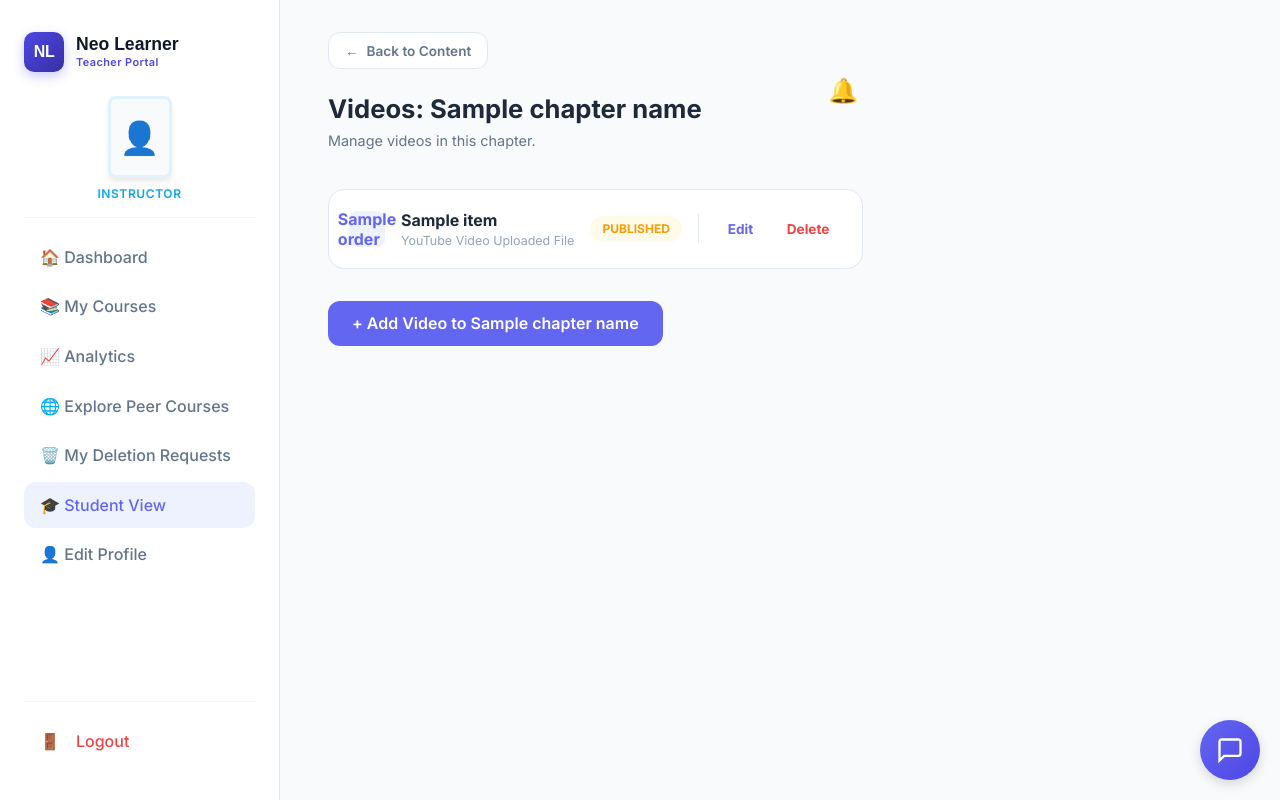
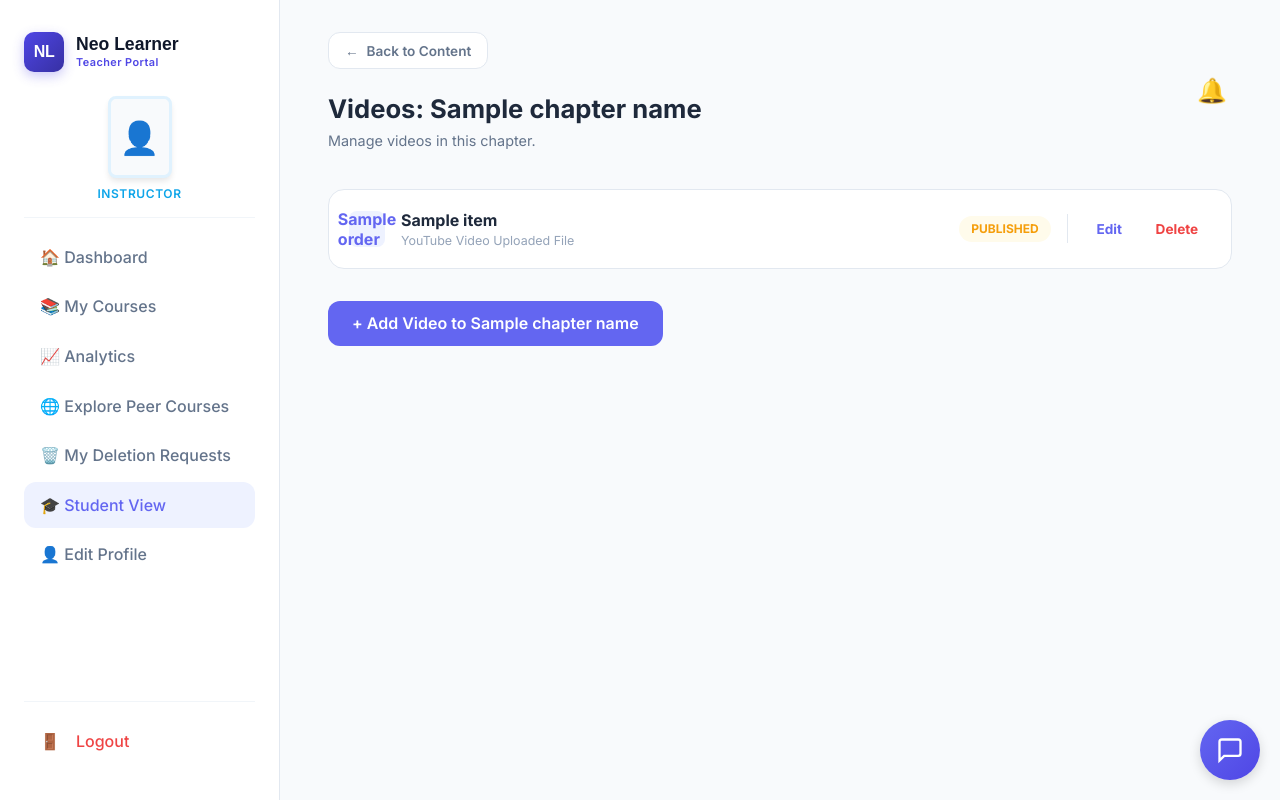
Before and after one commit to ameenul-hashim/calicutadminproject, a Django app: template accounts/templates/teacher_portal/chapter_videos.html in a window 1280 px wide. Run offline with Django 3.2, Linux system fonts and the light colour scheme; the template is opened without the code that fills it: most values are stand-ins (such as "Sample title", 1, 10 or a date in 2020); some libraries are stand-ins or nearby versions.

Commit message:
Fix teacher panel full-width layout on large screens: remove duplicate dashboard-container wrapper, add width:100%

```diff
--- a/accounts/templates/teacher_portal/base_teacher.html
+++ b/accounts/templates/teacher_portal/base_teacher.html
@@ -28,7 +28,7 @@
             --teacher-gradient: linear-gradient(135deg, #4f46e5 0%, #3730a3 100%);
         }
         body { font-family: 'Inter', sans-serif; background: #f8fafc; margin: 0; }
-        .dashboard-container { display: flex; min-height: 100vh; background: #f8fafc; }
+        .dashboard-container { display: flex; min-height: 100vh; width: 100%; background: #f8fafc; }
         @media (max-width: 1024px) {
             .dashboard-container { min-height: auto; }
         }
@@ -217,10 +217,6 @@
 
     <div id="sidebar-backdrop" style="display:none;position:fixed;inset:0;background:rgba(0,0,0,0.4);z-index:99990;" onclick="closeSidebar()"></div>
     <div class="dashboard-container">
-
-
-    <div id="sidebar-backdrop" style="display:none;position:fixed;inset:0;background:rgba(0,0,0,0.4);z-index:99990;" onclick="closeSidebar()"></div>
-    <div class="dashboard-container">
         <!-- Sidebar -->
         <aside class="sidebar">
             <div style="display:flex; align-items:center; gap:0.75rem; margin-bottom:1.5rem;">
```
